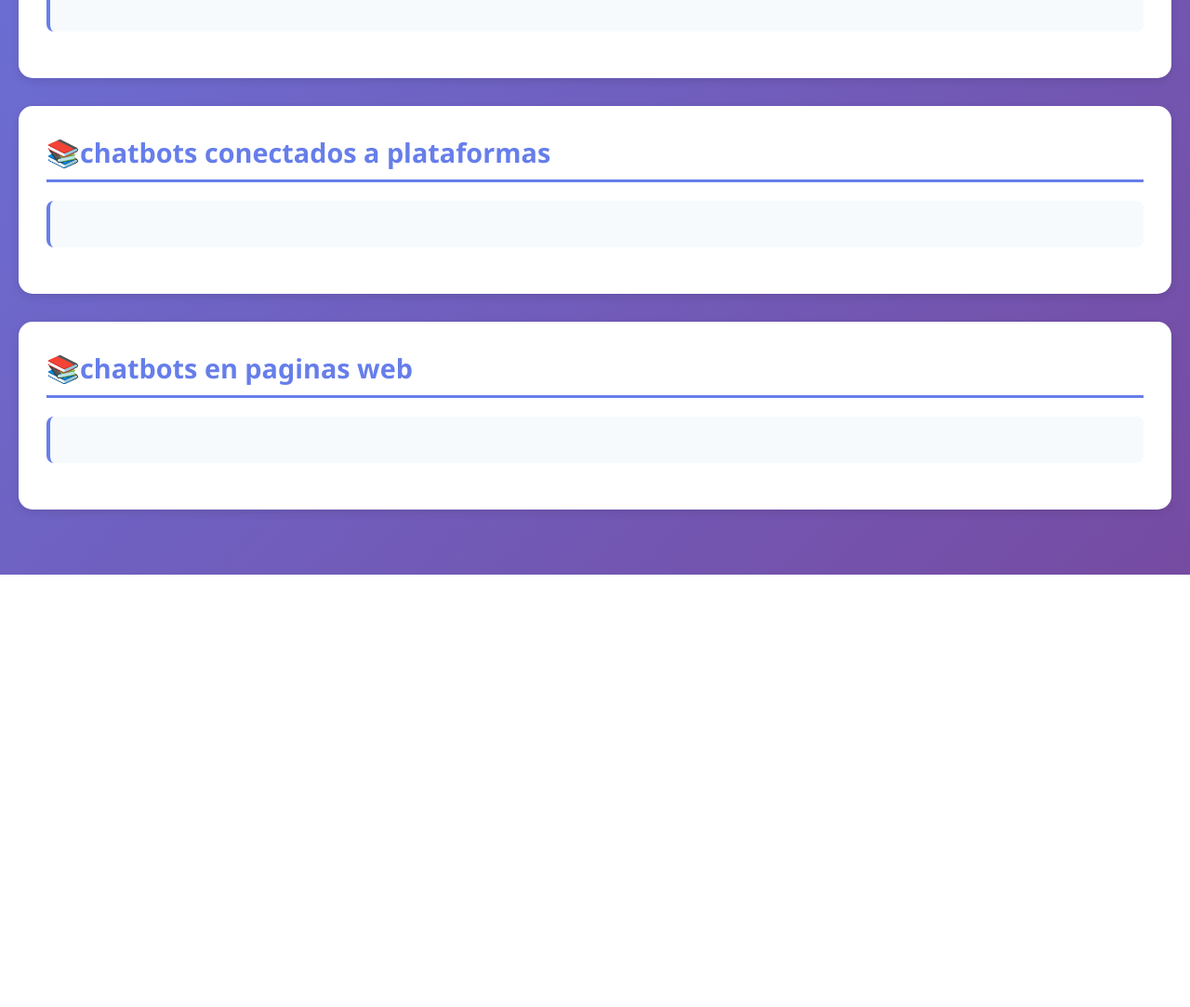
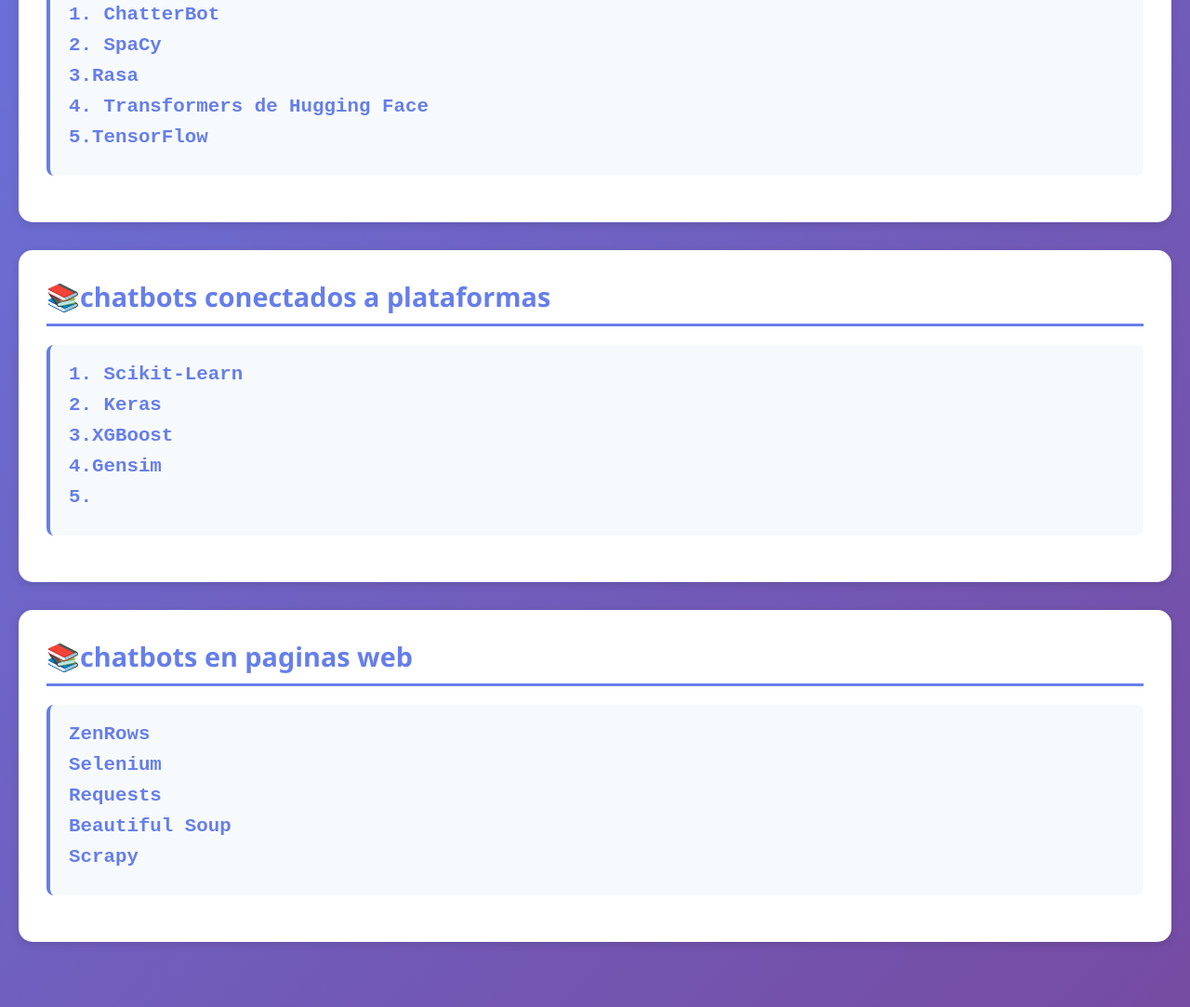
Before and after one commit to leo55-ux/portafolio_LN, a plain HTML site: page libreriaPNL.html in a window 1280 px wide. Shown: the part 931-2014 px from the top of the page at 93% size. Before the commit the page ends 1549 px from the top, so only its background shows below. Drawn offline with Linux system fonts and the light colour scheme.

Commit message:
Add chatbot names to the glossary sections

```diff
--- a/libreriaPNL.html
+++ b/libreriaPNL.html
@@ -213,15 +213,15 @@
                 <h3>📚chatbots con IA</h3>
 
                 <div class="glosario-item">
-                    <h4></h4>
+                    <h4>1. ChatterBot</h4>
                     <p></p>
-                    <h4></h4>
+                    <h4>2. SpaCy</h4>
                     <p></p>
-                    <h4></h4>
+                    <h4>3.Rasa </h4>
                     <p></p>
-                    <h4></h4>
+                    <h4>4. Transformers de Hugging Face</h4>
                     <p></p>
-                    <h4></h4>
+                    <h4>5.TensorFlow </h4>
                     <p></p>
                      </div>
             </div>
@@ -230,13 +230,15 @@
                 <h3>📚chatbots conectados a plataformas</h3>
 
                 <div class="glosario-item">
-                    <h4></h4>
+                    <h4>1. Scikit-Learn</h4>
                     <p></p>
-                    <h4></h4>
+                    <h4>2. Keras</h4>
                     <p></p>
-                    <h4></h4>
+                    <h4>3.XGBoost </h4>
                     <p></p>
-                    <h4></h4>
+                    <h4>4.Gensim</h4>
+                    <p></p>
+                    <h4>5.</h4>
                     <p></p>
 
                      </div>
@@ -246,15 +248,15 @@
                 <h3>📚chatbots en paginas web</h3>
 
                 <div class="glosario-item">
-                    <h4></h4>
+                    <h4>ZenRows</h4>
                     <p></p>
-                    <h4></h4>
+                    <h4>Selenium</h4>
                     <p></p>
-                    <h4></h4>
+                    <h4>Requests</h4>
                     <p></p>
-                    <h4></h4>
+                    <h4>Beautiful Soup</h4>
                     <p></p>
-                    <h4></h4>
+                    <h4>Scrapy</h4>
                     <p></p>
                 </div>
             </div>
```
